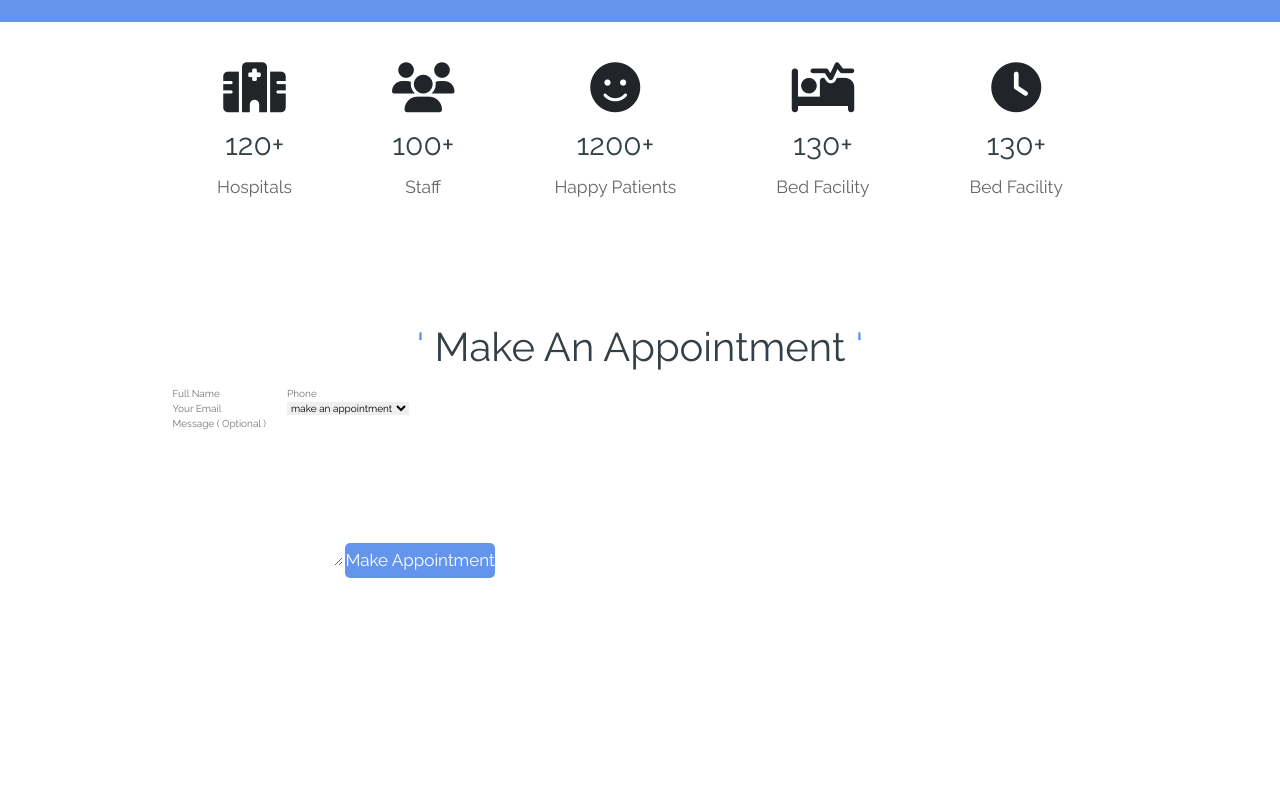
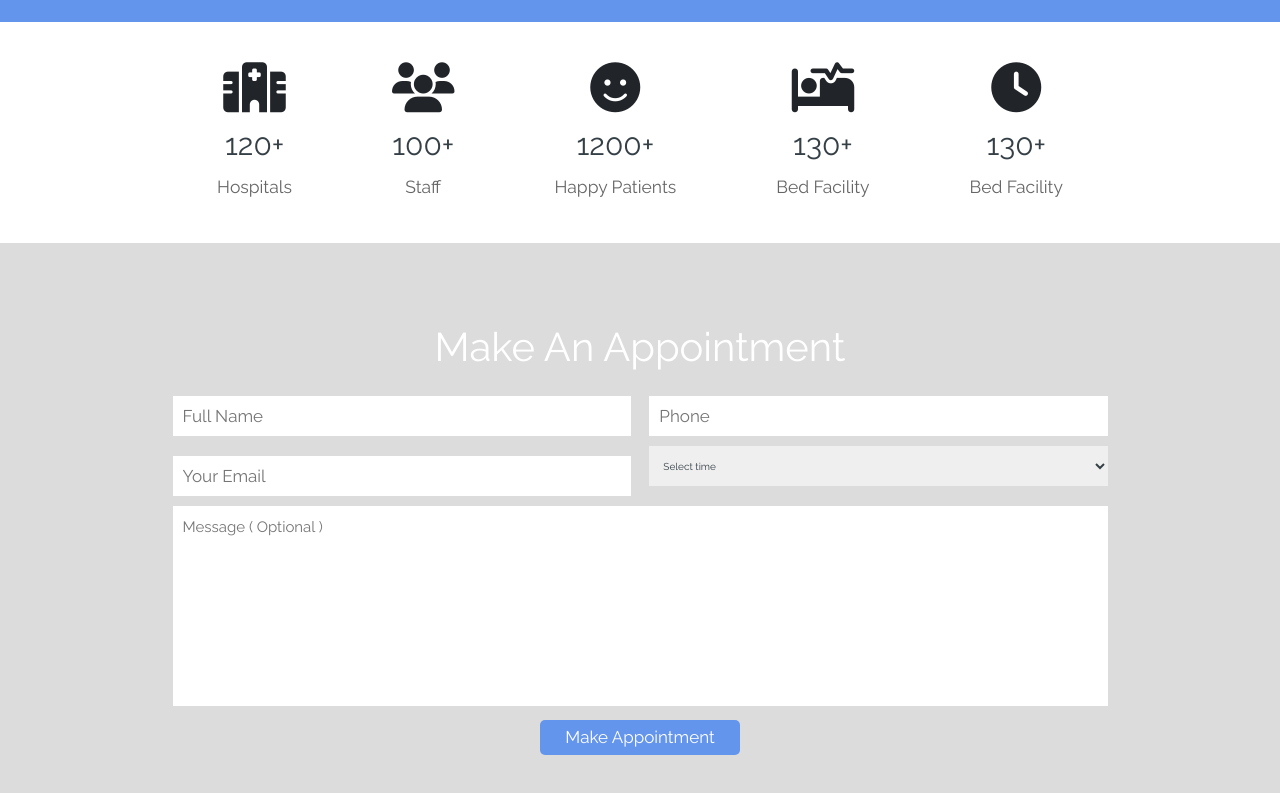
Before and after one commit to tasbiha11/ray_of_hope, a plain HTML site: page index.html in a window 1280 px wide. Shown: the part 2865-3658 px from the top of the page. Drawn offline with nearby package versions, Linux system fonts and the light colour scheme; a script that the page names is missing.

Commit message:
appointment-css

```diff
--- a/index.html
+++ b/index.html
@@ -284,13 +284,13 @@
     <!---------------- Facility Section ENDS -------------->
     <!------------------- Appointment Section STARTS  -->
 
-    <section class="" id="appointment">
+    <section class="appointment" id="appointment">
 
         <div class="container min-vh-100">
 
             <div class="row justify-content-center">
 
-                <h1 class="heading"><span>'</span> make an appointment <span>'</span></h1>
+                <h1 class="heading"> make an appointment </h1>
 
                 <div class="col-md-10" data-aos="flip-down">
 
@@ -298,13 +298,13 @@
 
                         <div class="inputBox">
                             <input type="text" placeholder="full name">
-                            <input type="number" placeholder="phone">
+                            <input type="text" placeholder="phone">
                         </div>
 
                         <div class="inputBox">
                             <input type="email" placeholder="your email">
                             <select name="" id="">
-                                <option value="" disabled selected>make an appointment</option>
+                                <option value="" disabled selected>Select time</option>
                                 <option value="09-11 am">09-11 am</option>
                                 <option value="11-03 pm">11-03 pm</option>
                                 <option value="03-06 pm">03-06 pm</option>
--- a/style.css
+++ b/style.css
@@ -317,3 +317,47 @@ header .fa-bars {
     color: darkblue;
     cursor: pointer;
 }
+
+.appointment {
+    background: #dcdcdc;
+}
+
+.appointment .heading {
+    color: #fff;
+}
+
+.appointment form {
+    text-align: center;
+}
+
+.appointment form .inputBox {
+    display: flex;
+    justify-content: space-between;
+    flex-wrap: wrap;
+}
+
+.appointment form .inputBox input,
+select {
+    height: 4rem;
+    width: 49%;
+    padding: 0 1rem;
+    margin: 1rem 0;
+    font-size: 1.7rem;
+    color: var(--black);
+}
+
+.appointment form textarea {
+    height: 20rem;
+    resize: none;
+    padding: 1rem;
+    font-size: 1.5rem;
+    width: 100%;
+}
+
+.appointment form input[type="submit"] {
+    width: 20rem;
+}
+
+.appointment form input[type="submit"]:hover {
+    background: var(--black);
+}
```
